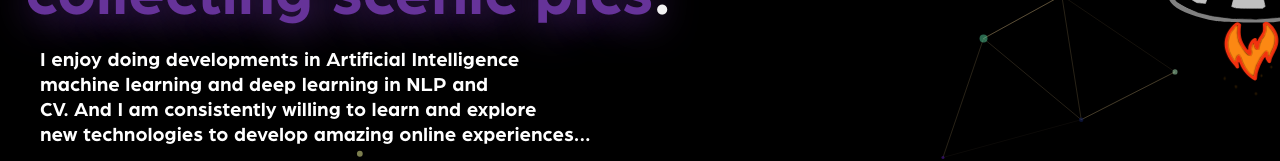
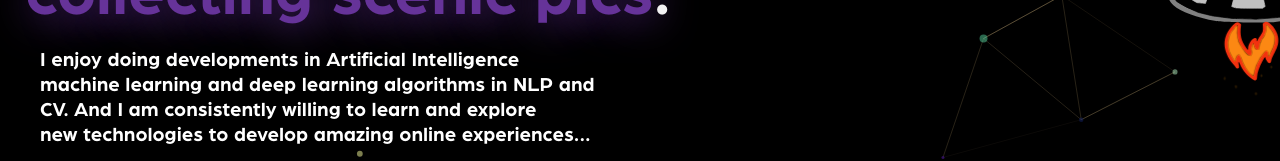
Before and after one commit to PaddyZz/resumePage, a plain HTML site: page index.html in a window 1280 px wide. Shown: the part 450-611 px from the top of the page. Drawn offline with nearby package versions, Linux system fonts and the light colour scheme; no server answers; a script that the page names is missing; a web font is replaced by a local one.

Commit message:
Update index.html

```diff
--- a/index.html
+++ b/index.html
@@ -87,7 +87,7 @@
       </div>
       <div>
         <span class="spanBio spanBioOne">I enjoy doing developments in Artificial Intelligence</span>
-        <span class="spanBio spanBioTwo">machine learning and deep learning in NLP and </span>
+        <span class="spanBio spanBioTwo">machine learning and deep learning algorithms in NLP and </span>
         <span class="spanBio spanBioThree">CV. And I am consistently willing to learn and explore</span>
         <span class="spanBio spanBioFour">new technologies to develop amazing online experiences...</span>
       </div>
```
